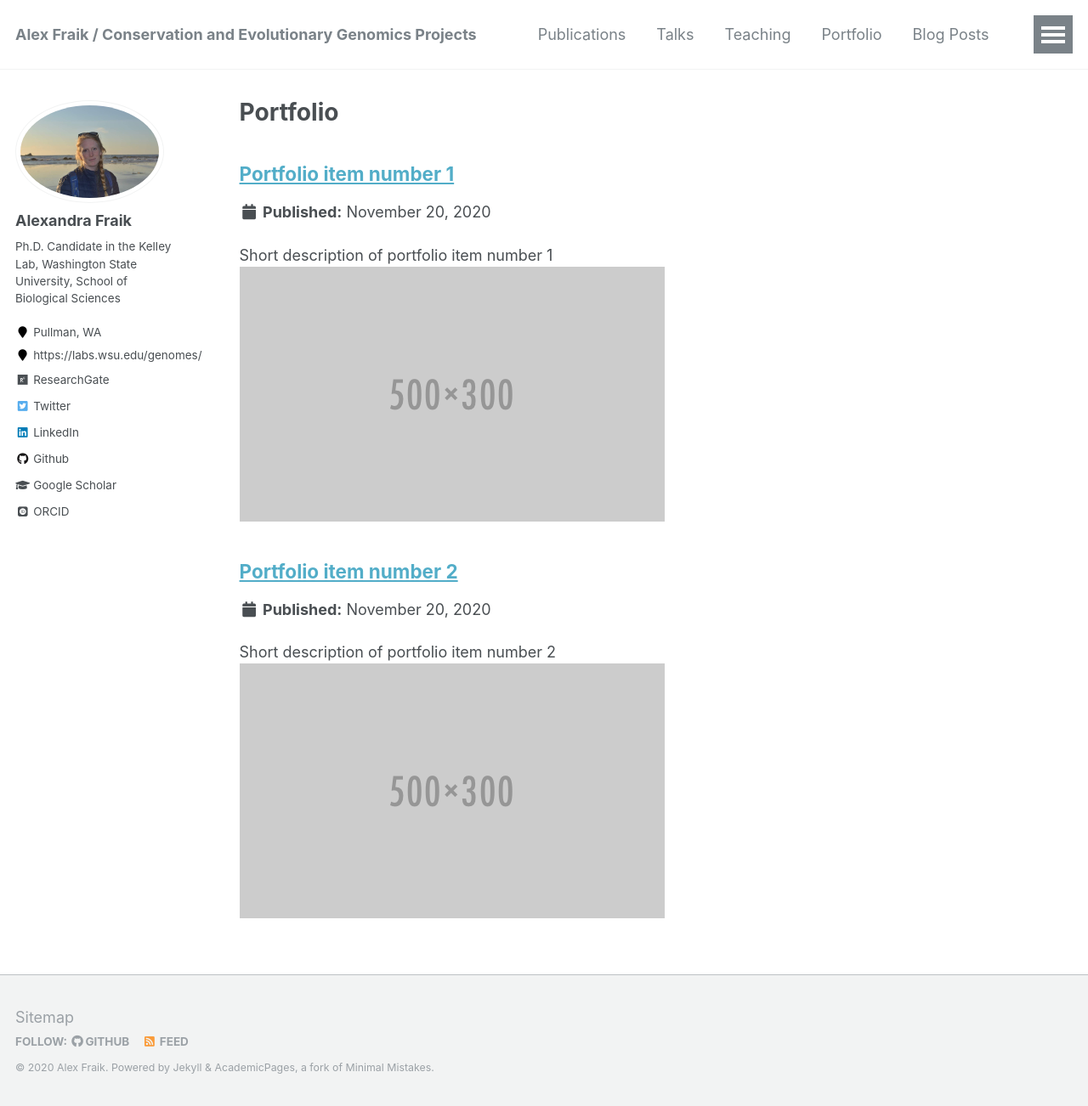
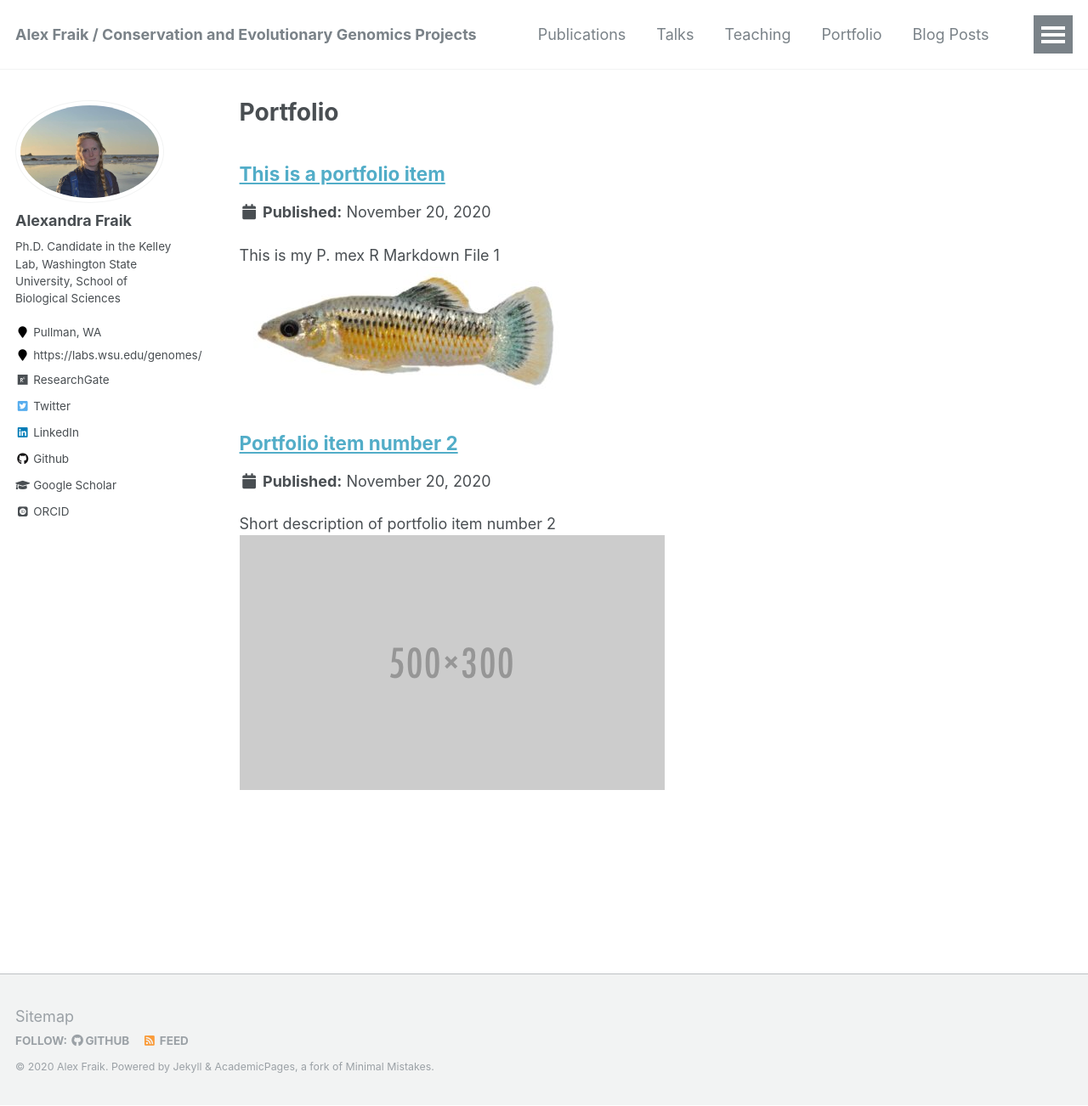
Before and after one commit to akfraik/akfraik.github.io, a Jekyll site: the page built from _pages/portfolio.html, in a window 1280 px wide and 1302 px high. Shown: the whole window at 85% size. Built offline with Jekyll 4.4.1, drawn with Linux system fonts in a browser that asks for light colours; some web fonts are replaced.

Commit message:
Edited my md file

```diff
--- a/_portfolio/portfolio-1.md
+++ b/_portfolio/portfolio-1.md
@@ -1,6 +1,6 @@
 ---
-title: "Portfolio item number 1"
-excerpt: "Short description of portfolio item number 1<br/><img src='/images/500x300.png'>"
+title: "This is a portfolio item"
+excerpt: "This is my P. mex R Markdown File 1<br/><img src='/images/test.jpg'>"
 collection: portfolio
 ---
 
```
